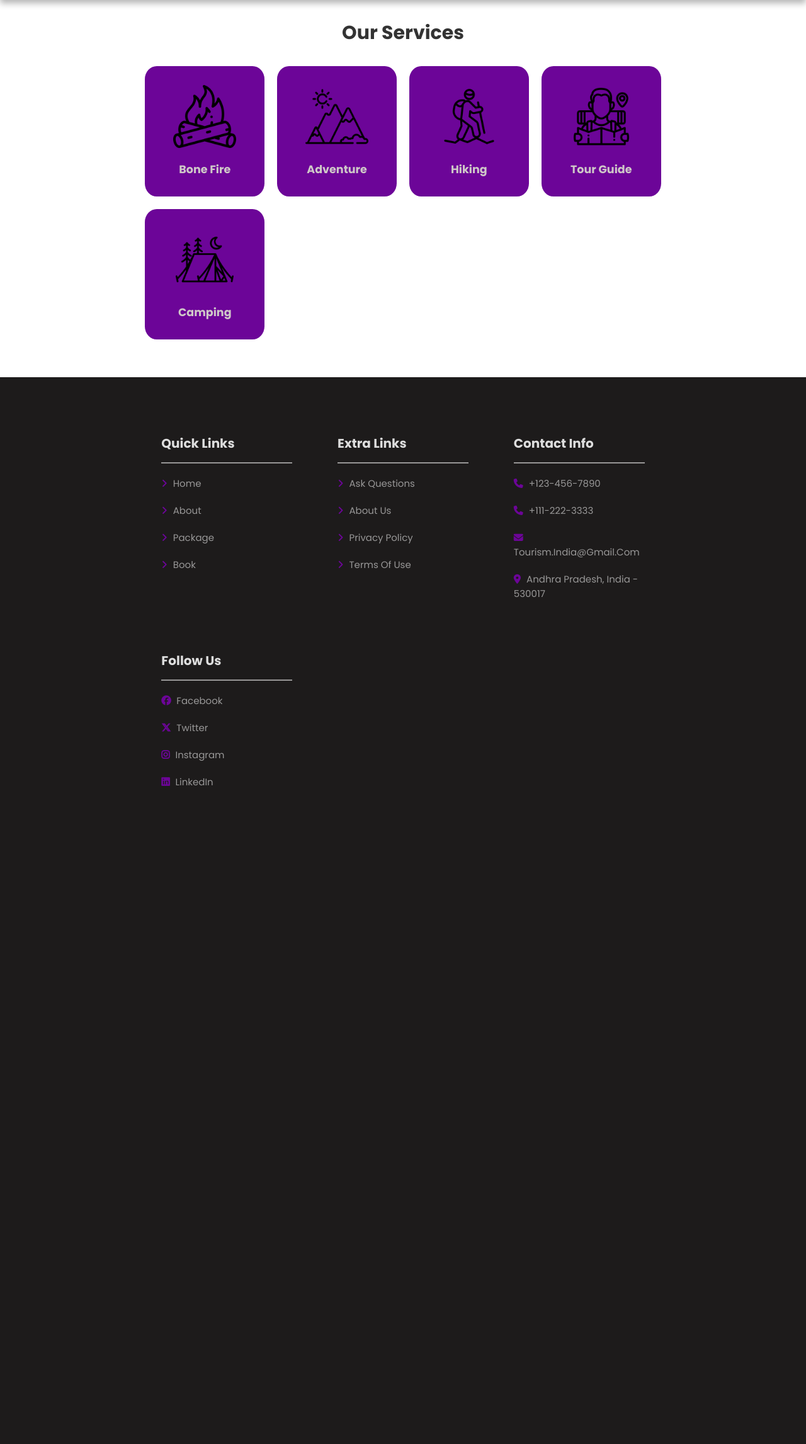
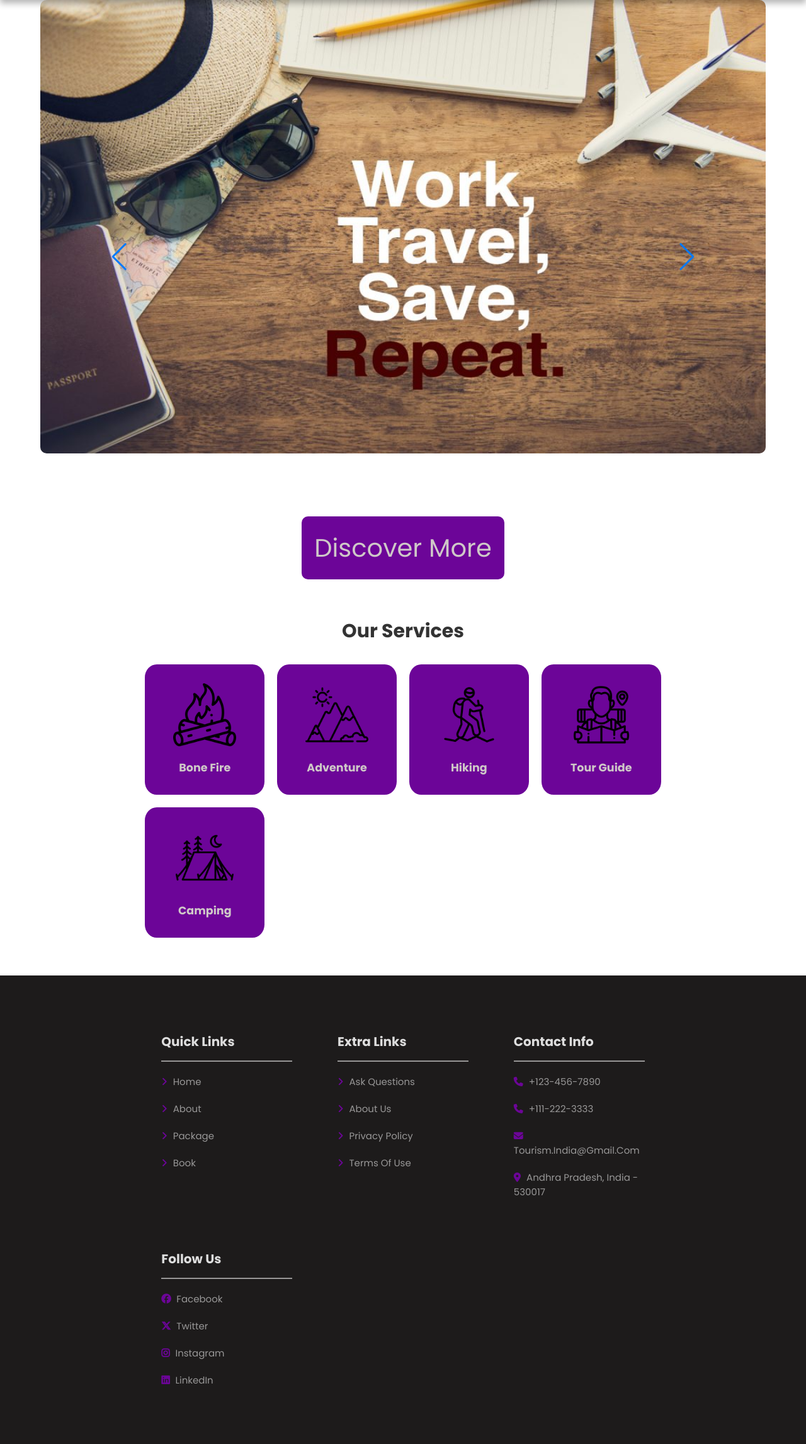
Before and after one commit to Mugada-Jai-Krishna-Chaitanya/Tourism-Website, a PHP site: page / in a window 1280 px wide. Shown: the part 78-2371 px from the top of the page at 63% size. Before the commit the page ends 1326 px from the top, so only its background shows below. Run offline with PHP 8.4, Linux system fonts and the light colour scheme.

Commit message:
Home slides

```diff
--- a/Files/style.css
+++ b/Files/style.css
@@ -24,6 +24,12 @@
     border: none;
     text-transform: capitalize;
     color: var(--black);
+    /* height: 100%; */
+}
+
+body{
+    height: 100%;
+    width: 100%;
 }
 
 html{
@@ -172,10 +178,56 @@ a:hover{
     background-color: #a03eca;
 }
 
+.swiper {
+    width: 90%;
+    height: 100vh;
+    position: relative;
+  }
 
+  .swiper-slide {
+    background: #fff;
+    display: flex;
+    justify-content: center;
+    align-items: center;
 
+  }
 
+  .swiper-slide img {
+    display: block;
+    width: 100%;
+    height: 90%;
+    border-radius: 10px;
+  }
 
+  .swiper-button-next,.swiper-button-prev {/* Make buttons visible */
+    font-size: 10rem;
+    transition-duration: 0.5s;
+    transform: scale(1);
+    border-radius: 10px;
+  }
+  .swiper-button-next:hover,.swiper-button-prev:hover{
+    transform: scale(1.5);
+  }
+
+.Discover-btn{
+    padding-top: 2rem;
+    display: flex;
+    align-items: center;
+    justify-content: center;
+    font-size: 4rem;
+    text-align: center;
+}
+
+.Discover-btn a{
+    background-color: var(--main-color);
+    color: #cfc8c8;
+    border-radius: 10px;
+    padding: 2rem;
+}
+
+.Discover-btn a:hover{
+    background-color: #a03eca;
+}
 
 
 
--- a/index.html
+++ b/index.html
@@ -9,6 +9,8 @@
     <link rel="stylesheet" href="https://unpkg.com/swiper@7/swiper-bundle.min.css"/>
 
     <link rel="stylesheet" href="https://cdnjs.cloudflare.com/ajax/libs/font-awesome/6.7.2/css/all.min.css"/>
+
+    <link rel="stylesheet" href="https://cdn.jsdelivr.net/npm/swiper@11/swiper-bundle.min.css" />
 
 </head>
 <body>
@@ -25,6 +27,57 @@
 
     </div>
 
+    <!-- Swiper -->
+  <section class="swiper mySwiper">
+    <section class="swiper-wrapper">
+
+      <section class="swiper-slide">
+        <img src="./Images/slide-1.jpg" alt="">
+      </section>
+
+      <section class="swiper-slide">
+        <img src="./Images/slide-2.jpg" alt="">
+      </section>
+
+      <section class="swiper-slide">
+        <img src="./Images/slide-3.jpg" alt="">
+      </section>
+
+      <section class="swiper-slide">
+        <img src="./Images/slide-4.jpg" alt="">
+      </section>
+
+    </section>
+    <div class="swiper-button-next"></div>
+    <div class="swiper-button-prev"></div>
+   </section>
+
+  <!-- Swiper JS -->
+  <script src="https://cdn.jsdelivr.net/npm/swiper@11/swiper-bundle.min.js"></script>
+
+  <!-- Initialize Swiper -->
+  <script>
+    var swiper = new Swiper(".mySwiper", {
+      loop: true,
+      navigation: {
+        nextEl: ".swiper-button-next",
+        prevEl: ".swiper-button-prev",
+      },
+      autoplay: {
+        delay: 3000,
+        disableOnInteraction: true,
+      },
+      slidesPerView: 1,
+      spaceBetween: 10,
+    });
+  </script>
+
+  <!-- Swiper -->
+
+
+    <div class="Discover-btn">
+        <a href="./Files/package.html">Discover more</a>
+    </div>
 
     <div class="services">
         <h1 class="heading">Our Services</h1>
```
Also changed, not shown: Images/slide-1.jpg (added), Images/slide-2.jpg (added), Images/slide-3.jpg (added), Images/slide-4.jpg (added).
